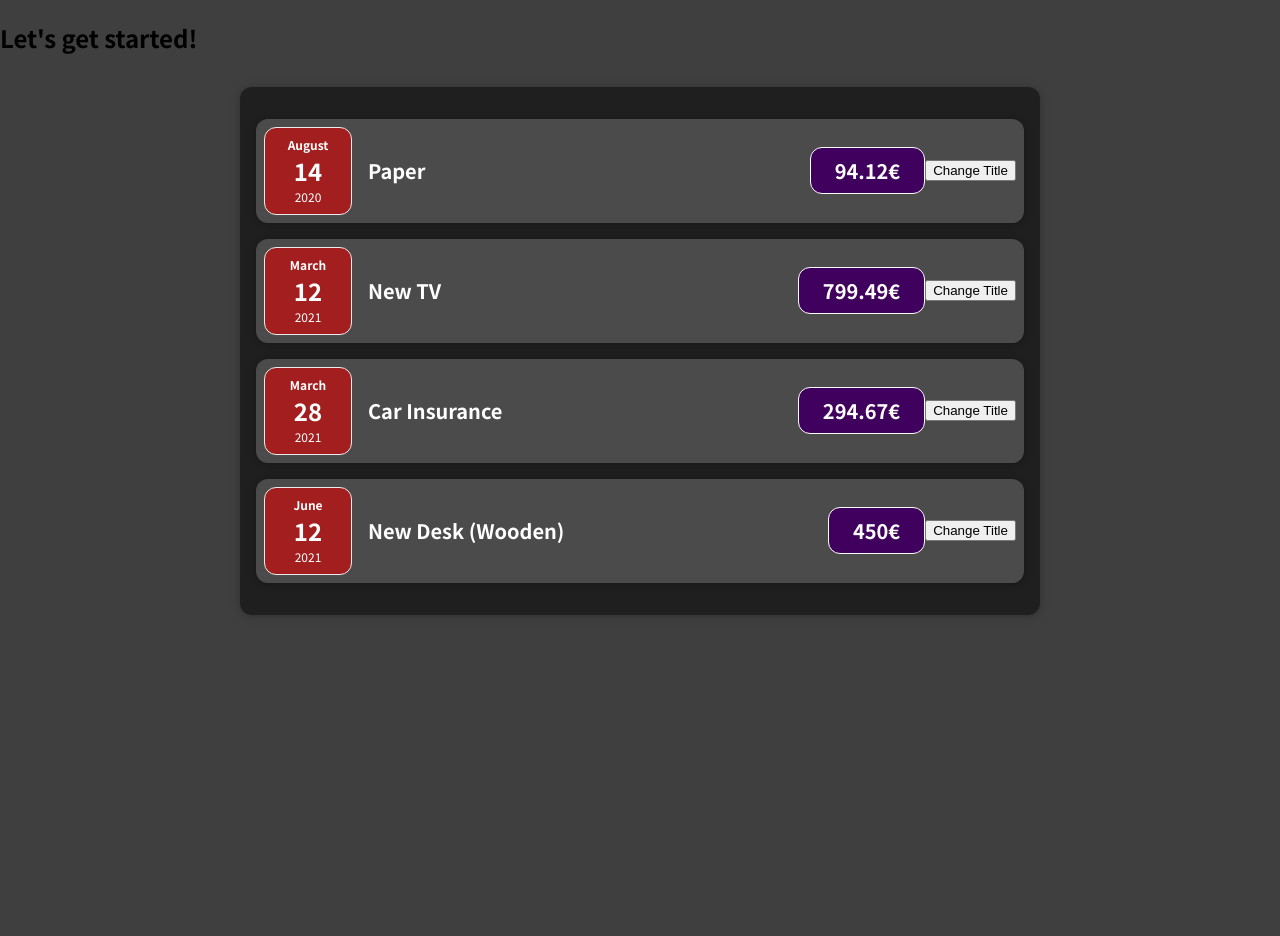
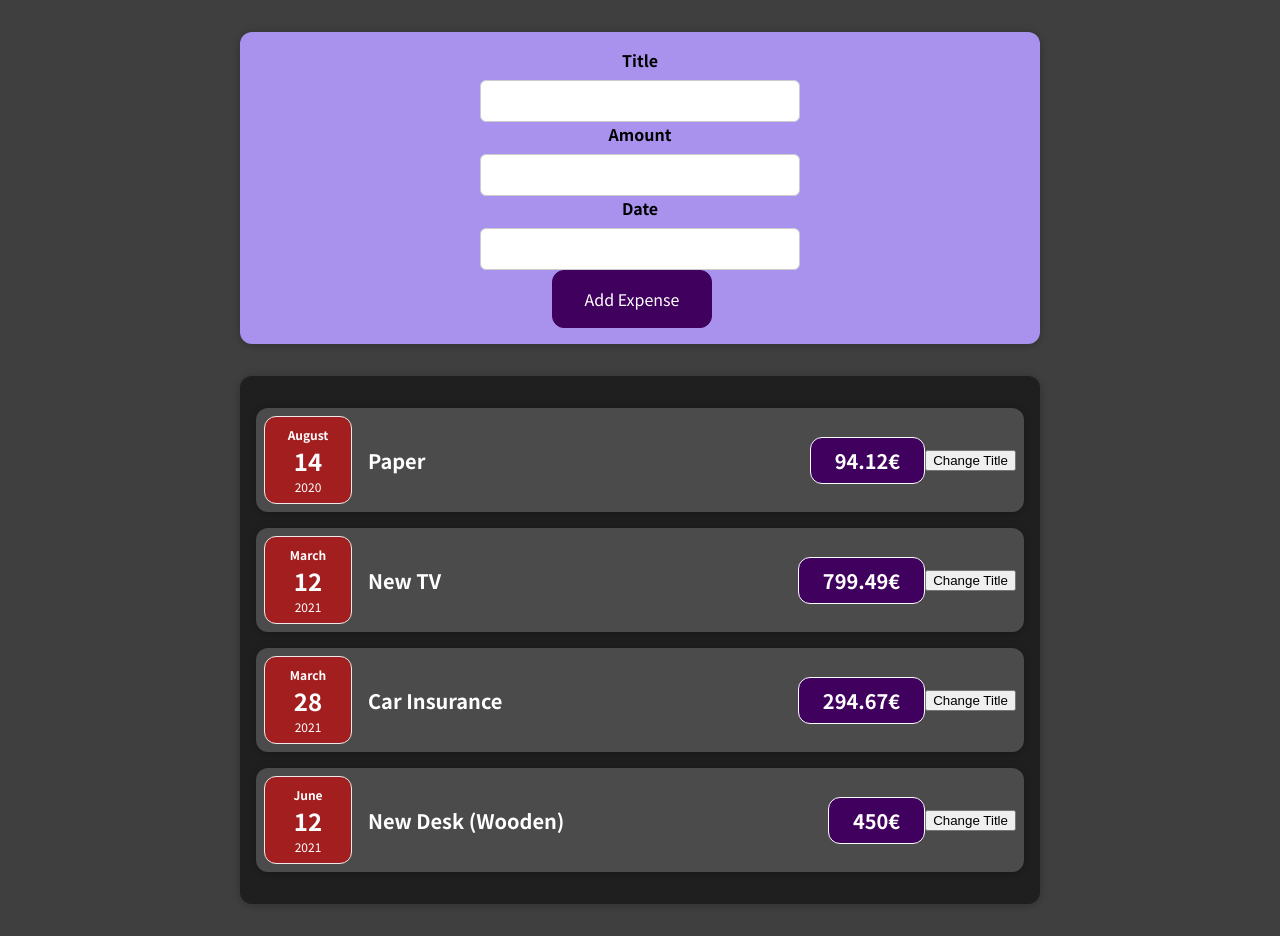
Before and after one commit to Sistemshdortiz/ExpensesApp, a React (Create React App) app: page / in a window 1280 px wide. Before the commit the page ends 800 px from the top, so only its background shows below. Built offline with nearby package versions, Linux system fonts and the light colour scheme.

Commit message:
añadidos inputs

```diff
--- a/src/App.js
+++ b/src/App.js
@@ -1,5 +1,6 @@
 import React from "react";
 import Expense from "./components/Expenses/Expense";
+import NewExpense from "./components/NewExpense/NewExpense";
 
 
 const App = () => {
@@ -37,7 +38,7 @@
 
   return (
     <div>
-      <h2>Let's get started!</h2>
+      <NewExpense />
       <Expense items={expenses} />
     </div>
   );
--- /dev/null
+++ b/src/components/NewExpense/ExpenseForm.css
@@ -0,0 +1,26 @@
+.new-expense__controls {
+    display: flex;
+    flex-wrap: wrap;
+    gap: 1rem;
+    margin-bottom: 1rem;
+    text-align: left;
+}
+
+.new-expense__control label {
+    font-weight: bold;
+    margin-bottom: 0.5rem;
+    display: block;
+}
+
+.new-expense__control input {
+    font: inherit;
+    padding: 0.5rem;
+    border-radius: 6px;
+    border: 1px solid #ccc;
+    width: 20rem;
+    max-width: 100%;
+}
+
+.new-expense__actions {
+    text-align: right;
+}
--- /dev/null
+++ b/src/components/NewExpense/ExpenseForm.js
@@ -0,0 +1,29 @@
+import React from "react";
+import "./ExpenseForm.css";
+
+const ExpenseForm = () => {
+
+    return (
+        <form>
+            <div className="new-expense_controls">
+                <div className="new-expense__control">
+                    <label>Title</label>
+                    <input class="text" />
+                </div>
+                <div className="new-expense__control">
+                    <label>Amount</label>
+                    <input class="number" min="0.01" step="0.01" />
+                </div>
+                <div className="new-expense__control">
+                    <label>Date</label>
+                    <input class="date" min="2019-01-01" max="2022-12-31" />
+                </div>
+            </div>
+            <div className="new-expense_actions">
+                <button type="submit">Add Expense</button>
+            </div>
+        </form>
+    )
+};
+
+export default ExpenseForm;
--- /dev/null
+++ b/src/components/NewExpense/NewExpense.css
@@ -0,0 +1,38 @@
+.new-expense {
+    background-color: #a892ee;
+    padding: 1rem;
+    margin: 2rem auto;
+    width: 50rem;
+    max-width: 95%;
+    border-radius: 12px;
+    text-align: center;
+    box-shadow: 0 1px 8px rgba(0, 0, 0, 0.25);
+}
+
+.new-expense button {
+    font: inherit;
+    cursor: pointer;
+    padding: 1rem 2rem;
+    border: 1px solid #40005d;
+    background-color: #40005d;
+    color: white;
+    border-radius: 12px;
+    margin-right: 1rem;
+}
+
+.new-expense button:hover,
+.new-expense button:active {
+    background-color: #510674;
+    border-color: #510674;
+}
+
+.new-expense button.alternative {
+    color: #220131;
+    border-color: transparent;
+    background-color: transparent;
+}
+
+.new-expense button.alternative:hover,
+.new-expense button.alternative:active {
+    background-color: #ddb3f8;
+}
--- /dev/null
+++ b/src/components/NewExpense/NewExpense.js
@@ -0,0 +1,12 @@
+import React from "react";
+import "./NewExpense.css"
+import ExpenseForm from "./ExpenseForm";
+
+const NewExpense = () => {
+
+    return <div className="new-expense">
+        <ExpenseForm />
+    </div>
+};
+
+export default NewExpense;
--- a/src/index.js
+++ b/src/index.js
@@ -1,3 +1,4 @@
+import React from 'react';
 import ReactDOM from 'react-dom/client';
 
 import './index.css';
```
